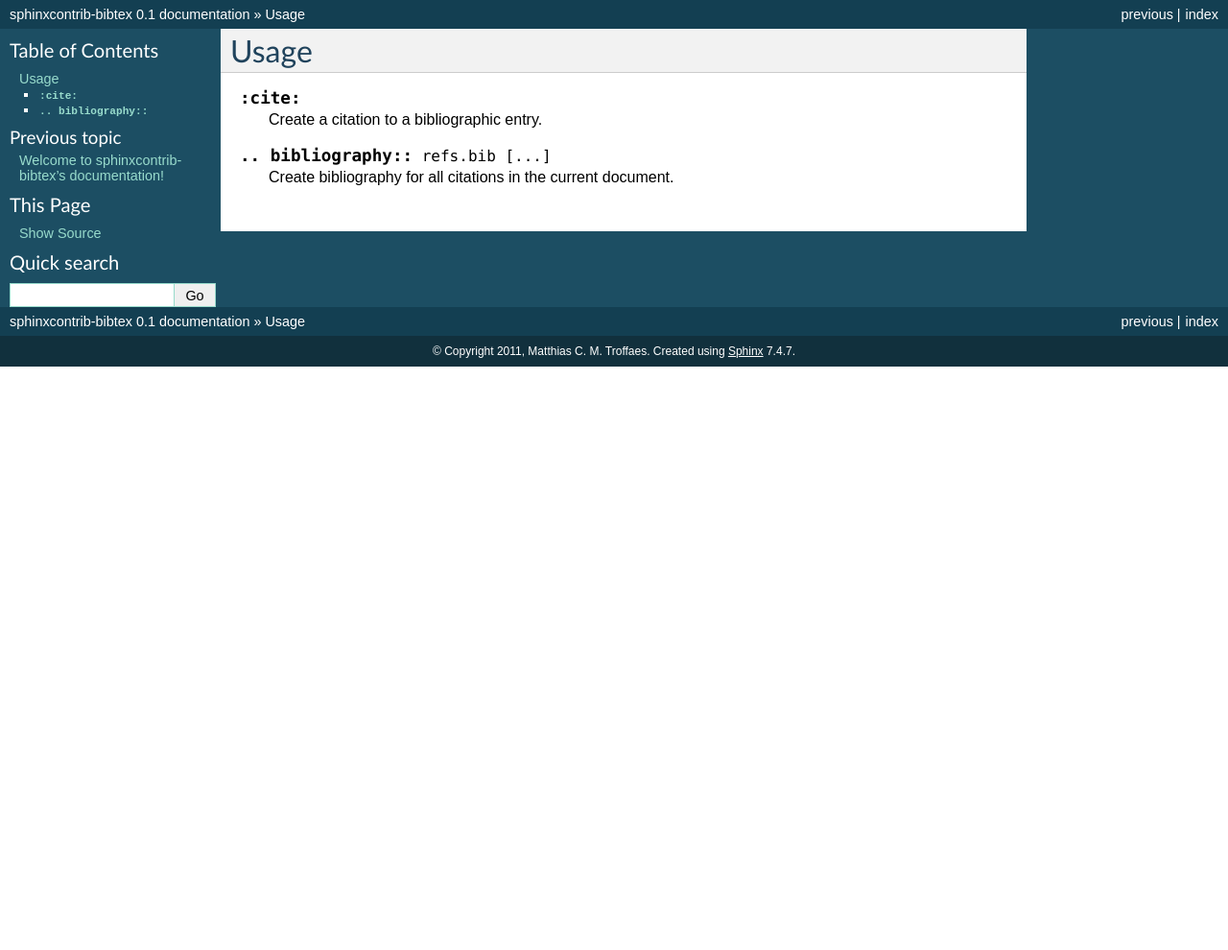
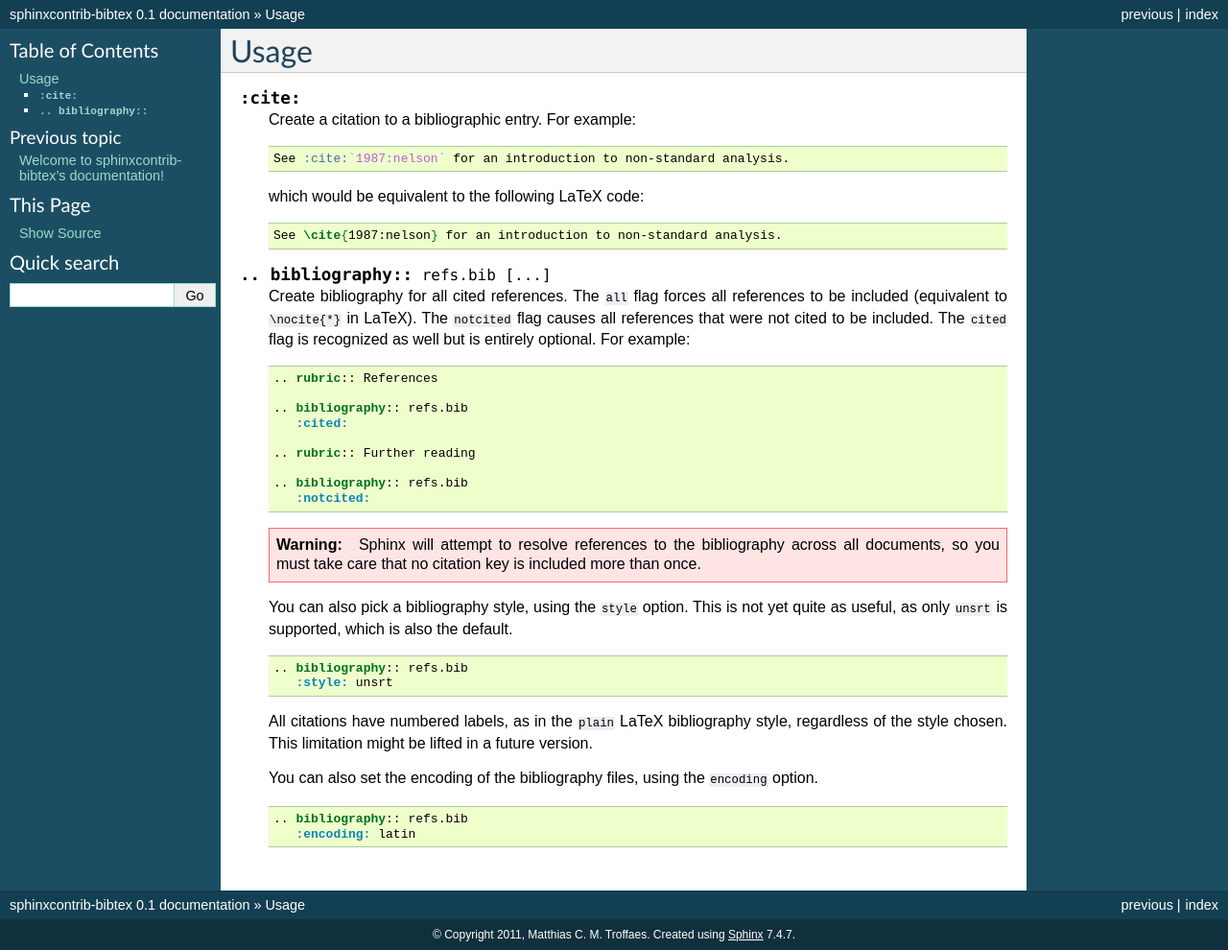
Before and after one commit to mcmtroffaes/sphinxcontrib-bibtex, a Sphinx documentation site: the page built from doc/usage.rst, in a window 1280 px wide. Shown: the whole page at 96% size. Built offline with Sphinx 7.4.7, drawn with Linux system fonts in a browser that asks for light colours; formulas are drawn with MathJax 3; pages that are not in the unit, such as notebooks, are missing from menus; before the commit the page ends 900 px from its top, so only the background shows below that.

Commit message:
Detailed usage documentation.

```diff
--- a/doc/usage.rst
+++ b/doc/usage.rst
@@ -3,8 +3,72 @@ Usage
 
 .. rst:role:: cite
 
-   Create a citation to a bibliographic entry.
+   Create a citation to a bibliographic entry. For example:
+
+   .. code-block:: rest
+
+      See :cite:`1987:nelson` for an introduction to non-standard analysis.
+
+   which would be equivalent to the following LaTeX code:
+
+   .. code-block:: latex
+
+      See \cite{1987:nelson} for an introduction to non-standard analysis.
 
 .. rst:directive:: .. bibliography:: refs.bib [...]
 
-   Create bibliography for all citations in the current document.
+   Create bibliography for all cited references. The ``all`` flag
+   forces all references to be included (equivalent to ``\nocite{*}``
+   in LaTeX). The ``notcited`` flag causes all references that were
+   not cited to be included. The ``cited`` flag is recognized as well
+   but is entirely optional. For example:
+
+   .. code-block:: rest
+
+     .. rubric:: References
+
+     .. bibliography:: refs.bib
+        :cited:
+
+     .. rubric:: Further reading
+
+     .. bibliography:: refs.bib
+        :notcited:
+
+   .. warning::
+
+      Sphinx will attempt to resolve references to the bibliography
+      across all documents, so you must take care that no citation key
+      is included more than once.
+
+   You can also pick a bibliography style, using the ``style`` option.
+   This is not yet quite as useful, as only ``unsrt`` is supported,
+   which is also the default.
+
+   .. code-block:: rest
+
+     .. bibliography:: refs.bib
+        :style: unsrt
+
+   All citations have numbered labels, as in the ``plain`` LaTeX
+   bibliography style, regardless of the style chosen. This limitation
+   might be lifted in a future version.
+
+   You can also set the encoding of the bibliography files, using the
+   ``encoding`` option.
+
+   .. code-block:: rest
+
+     .. bibliography:: refs.bib
+        :encoding: latin
+
+.. XXX not documenting disable-curly-bracket-strip for now; might remove it
+
+   Finally, curly brackets are automatically removed when the bib file
+   is parsed. Usually, this is what you want. If you desire to disable
+   this behaviour, use the ``disable-curly-bracket-strip`` option:
+
+   .. code-block:: rest
+
+     .. bibliography:: refs.bib
+        :disable-curly-bracket-strip:
```
